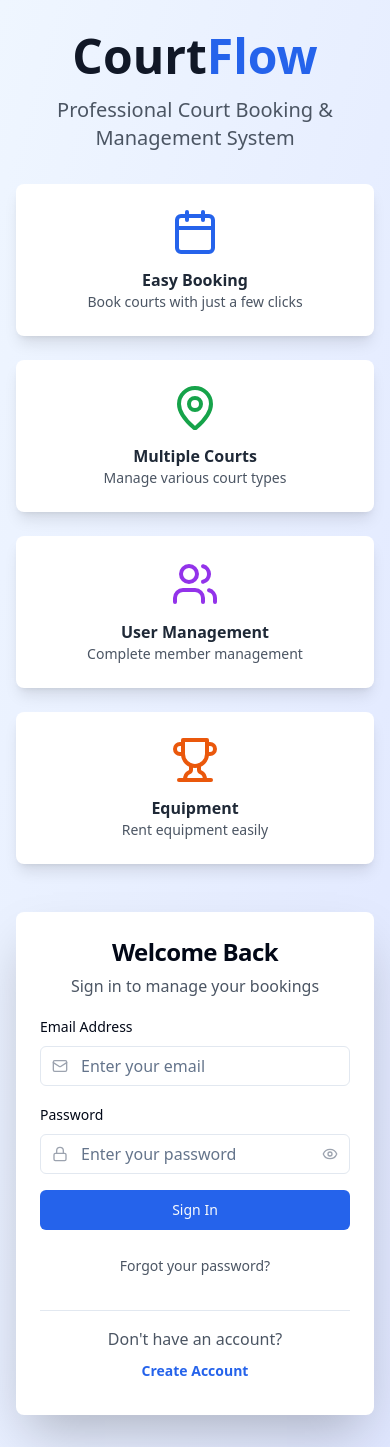
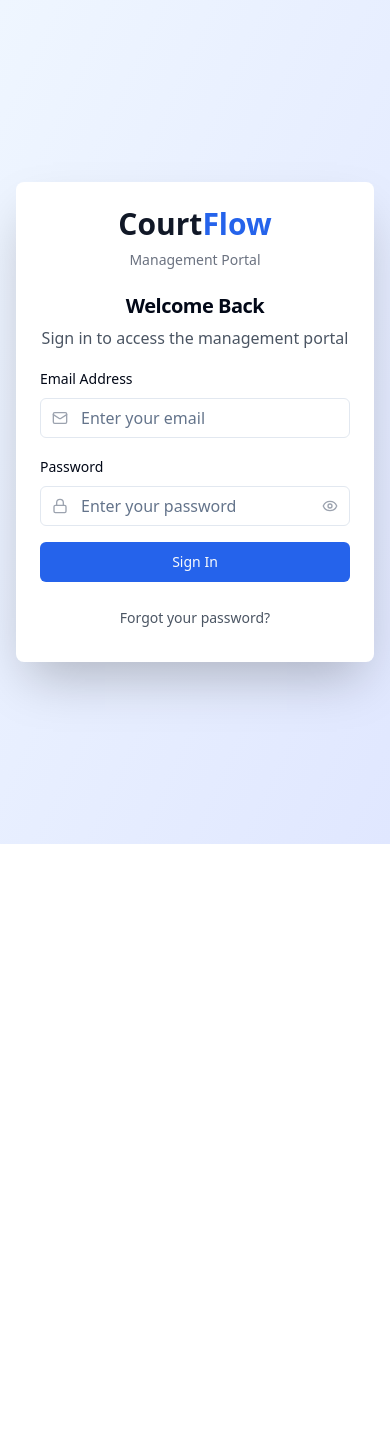
Before and after one commit to Mbuna-Inc/portal-padel, a React (Vite) app: page / in a window 390 px wide. After the commit the page ends 844 px from the top, so only its background shows below. Built offline with nearby package versions, Linux system fonts and the light colour scheme.

Commit message:
Refactor: Login form on the index page
- Removed registration form and other content from the index page.
- Focused the index page on the login form only.
- Ensured user management is available in the sidebar.
- Made the design mobile responsive.

```diff
--- a/src/components/dashboard/Dashboard.tsx
+++ b/src/components/dashboard/Dashboard.tsx
@@ -51,7 +51,9 @@ export const Dashboard = ({ user, onLogout }: DashboardProps) => {
       </div>
 
       {/* Sidebar */}
-      <div className={`${sidebarOpen ? 'translate-x-0' : '-translate-x-full'} lg:translate-x-0 fixed lg:static inset-y-0 left-0 z-40 w-64 transition-transform duration-300 ease-in-out`}>
+      <div className={`${
+        sidebarOpen ? 'translate-x-0' : '-translate-x-full'
+      } lg:translate-x-0 fixed lg:static inset-y-0 left-0 z-40 w-64 transition-transform duration-300 ease-in-out lg:transition-none`}>
         <Sidebar
           user={user}
           activeTab={activeTab}
@@ -71,7 +73,7 @@ export const Dashboard = ({ user, onLogout }: DashboardProps) => {
 
       {/* Main Content */}
       <div className="flex-1 flex flex-col overflow-hidden">
-        <main className="flex-1 overflow-x-hidden overflow-y-auto bg-gray-50 p-6">
+        <main className="flex-1 overflow-x-hidden overflow-y-auto bg-gray-50 p-4 lg:p-6 pt-16 lg:pt-6">
           {renderContent()}
         </main>
       </div>
--- a/src/components/dashboard/Sidebar.tsx
+++ b/src/components/dashboard/Sidebar.tsx
@@ -11,6 +11,7 @@ import {
   LogOut,
   User,
   BookOpen,
+  X,
 } from "lucide-react";
 
 interface SidebarProps {
@@ -27,7 +28,7 @@ export const Sidebar = ({ user, activeTab, setActiveTab, onLogout, onClose }: Si
     { id: "courts", label: "Courts", icon: MapPin, roles: ["admin", "member"] },
     { id: "bookings", label: user.role === "admin" ? "All Bookings" : "My Bookings", icon: Calendar, roles: ["admin", "member"] },
     { id: "equipment", label: "Equipment", icon: Package, roles: ["admin", "member"] },
-    { id: "users", label: "Users", icon: Users, roles: ["admin"] },
+    { id: "users", label: "User Management", icon: Users, roles: ["admin"] },
   ];
 
   const handleMenuClick = (tabId: string) => {
@@ -37,6 +38,18 @@ export const Sidebar = ({ user, activeTab, setActiveTab, onLogout, onClose }: Si
 
   return (
     <div className="bg-white h-full shadow-lg flex flex-col">
+      {/* Mobile Close Button */}
+      <div className="lg:hidden flex justify-end p-4">
+        <Button
+          variant="ghost"
+          size="sm"
+          onClick={onClose}
+          className="text-gray-500 hover:text-gray-700"
+        >
+          <X className="h-4 w-4" />
+        </Button>
+      </div>
+
       {/* Header */}
       <div className="p-6 border-b">
         <div className="flex items-center space-x-3">
@@ -78,7 +91,7 @@ export const Sidebar = ({ user, activeTab, setActiveTab, onLogout, onClose }: Si
       </div>
 
       {/* Navigation */}
-      <nav className="flex-1 p-4">
+      <nav className="flex-1 p-4 overflow-y-auto">
         <ul className="space-y-2">
           {menuItems
             .filter(item => item.roles.includes(user.role))
@@ -93,8 +106,8 @@ export const Sidebar = ({ user, activeTab, setActiveTab, onLogout, onClose }: Si
                   }`}
                   onClick={() => handleMenuClick(item.id)}
                 >
-                  <item.icon className="mr-3 h-4 w-4" />
-                  {item.label}
+                  <item.icon className="mr-3 h-4 w-4 flex-shrink-0" />
+                  <span className="truncate">{item.label}</span>
                 </Button>
               </li>
             ))}
@@ -108,8 +121,8 @@ export const Sidebar = ({ user, activeTab, setActiveTab, onLogout, onClose }: Si
           className="w-full justify-start text-red-600 hover:text-red-700 hover:bg-red-50"
           onClick={onLogout}
         >
-          <LogOut className="mr-3 h-4 w-4" />
-          Sign Out
+          <LogOut className="mr-3 h-4 w-4 flex-shrink-0" />
+          <span className="truncate">Sign Out</span>
         </Button>
       </div>
     </div>
--- a/src/pages/Index.tsx
+++ b/src/pages/Index.tsx
@@ -1,15 +1,11 @@
 
 import { useState, useEffect } from "react";
 import { LoginForm } from "@/components/auth/LoginForm";
-import { RegisterForm } from "@/components/auth/RegisterForm";
 import { Dashboard } from "@/components/dashboard/Dashboard";
-import { Button } from "@/components/ui/button";
 import { Card, CardContent, CardHeader, CardTitle } from "@/components/ui/card";
-import { Users, Calendar, MapPin, Trophy } from "lucide-react";
 
 const Index = () => {
   const [isAuthenticated, setIsAuthenticated] = useState(false);
-  const [showRegister, setShowRegister] = useState(false);
   const [currentUser, setCurrentUser] = useState(null);
 
   // Check for existing authentication on component mount
@@ -38,89 +34,23 @@ const Index = () => {
   }
 
   return (
-    <div className="min-h-screen bg-gradient-to-br from-blue-50 to-indigo-100">
-      {/* Hero Section */}
-      <div className="container mx-auto px-4 py-8">
-        <div className="text-center mb-12">
-          <h1 className="text-5xl font-bold text-gray-900 mb-4">
-            Court<span className="text-blue-600">Flow</span>
-          </h1>
-          <p className="text-xl text-gray-600 mb-8">
-            Professional Court Booking & Management System
-          </p>
-
-          {/* Feature Cards */}
-          <div className="grid md:grid-cols-4 gap-6 mb-12">
-            <Card className="border-0 shadow-lg hover:shadow-xl transition-shadow">
-              <CardContent className="p-6 text-center">
-                <Calendar className="w-12 h-12 text-blue-600 mx-auto mb-3" />
-                <h3 className="font-semibold text-gray-800">Easy Booking</h3>
-                <p className="text-sm text-gray-600">Book courts with just a few clicks</p>
-              </CardContent>
-            </Card>
-
-            <Card className="border-0 shadow-lg hover:shadow-xl transition-shadow">
-              <CardContent className="p-6 text-center">
-                <MapPin className="w-12 h-12 text-green-600 mx-auto mb-3" />
-                <h3 className="font-semibold text-gray-800">Multiple Courts</h3>
-                <p className="text-sm text-gray-600">Manage various court types</p>
-              </CardContent>
-            </Card>
-
-            <Card className="border-0 shadow-lg hover:shadow-xl transition-shadow">
-              <CardContent className="p-6 text-center">
-                <Users className="w-12 h-12 text-purple-600 mx-auto mb-3" />
-                <h3 className="font-semibold text-gray-800">User Management</h3>
-                <p className="text-sm text-gray-600">Complete member management</p>
-              </CardContent>
-            </Card>
-
-            <Card className="border-0 shadow-lg hover:shadow-xl transition-shadow">
-              <CardContent className="p-6 text-center">
-                <Trophy className="w-12 h-12 text-orange-600 mx-auto mb-3" />
-                <h3 className="font-semibold text-gray-800">Equipment</h3>
-                <p className="text-sm text-gray-600">Rent equipment easily</p>
-              </CardContent>
-            </Card>
-          </div>
-        </div>
-
-        {/* Authentication Section */}
-        <div className="max-w-md mx-auto">
-          <Card className="border-0 shadow-2xl">
-            <CardHeader className="text-center pb-4">
-              <CardTitle className="text-2xl">
-                {showRegister ? "Create Account" : "Welcome Back"}
-              </CardTitle>
-              <p className="text-gray-600">
-                {showRegister
-                  ? "Join our tennis community today"
-                  : "Sign in to manage your bookings"
-                }
-              </p>
-            </CardHeader>
-            <CardContent>
-              {showRegister ? (
-                <RegisterForm onRegister={handleLogin} />
-              ) : (
-                <LoginForm onLogin={handleLogin} />
-              )}
-
-              <div className="text-center mt-6 pt-4 border-t">
-                <p className="text-gray-600">
-                  {showRegister ? "Already have an account?" : "Don't have an account?"}
-                </p>
-                <Button
-                  variant="link"
-                  onClick={() => setShowRegister(!showRegister)}
-                  className="text-blue-600 hover:text-blue-800 font-semibold"
-                >
-                  {showRegister ? "Sign In" : "Create Account"}
-                </Button>
-              </div>
-            </CardContent>
-          </Card>
-        </div>
+    <div className="min-h-screen bg-gradient-to-br from-blue-50 to-indigo-100 flex items-center justify-center p-4">
+      <div className="w-full max-w-md">
+        <Card className="border-0 shadow-2xl">
+          <CardHeader className="text-center pb-4">
+            <div className="mb-4">
+              <h1 className="text-3xl font-bold text-gray-900 mb-2">
+                Court<span className="text-blue-600">Flow</span>
+              </h1>
+              <p className="text-sm text-gray-500">Management Portal</p>
+            </div>
+            <CardTitle className="text-xl">Welcome Back</CardTitle>
+            <p className="text-gray-600">Sign in to access the management portal</p>
+          </CardHeader>
+          <CardContent>
+            <LoginForm onLogin={handleLogin} />
+          </CardContent>
+        </Card>
       </div>
     </div>
   );
```
